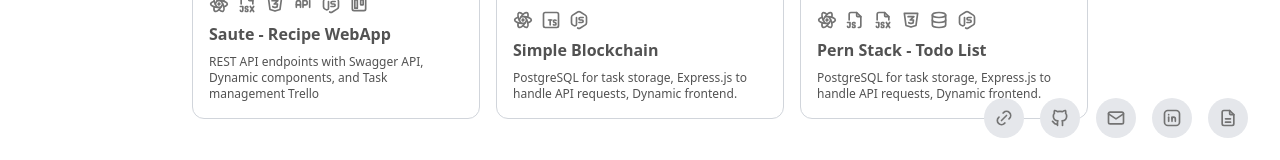
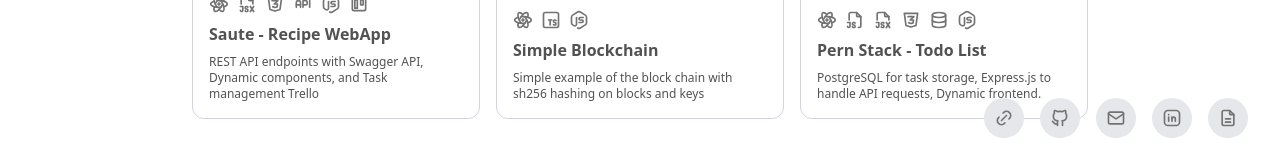
Before and after one commit to skxvtchy/jamesli.dev, a Next.js app: page /projects in a window 1280 px wide. Shown: the part 634-794 px from the top of the page. Built offline with nearby package versions, Linux system fonts and the light colour scheme.

Commit message:
block chain

```diff
--- a/app/projects/Coding.tsx
+++ b/app/projects/Coding.tsx
@@ -175,9 +175,9 @@ const highlighted = [
   },
   {
     title: "Simple Blockchain",
-    link: "",
+    link: "https://github.com/skxvtchy/simple_blockchain",
     description:
-      "PostgreSQL for task storage, Express.js to handle API requests, Dynamic frontend.",
+      "Simple example of the block chain with sh256 hashing on blocks and keys",
     header: (
       <Skeleton>
         <Image
@@ -199,7 +199,7 @@ const highlighted = [
   },
   {
     title: "Pern Stack - Todo List",
-    link: "https://github.com/skxvtchy/chat-messaging",
+    link: "https://github.com/skxvtchy/PERN-todo",
     description:
       "PostgreSQL for task storage, Express.js to handle API requests, Dynamic frontend.",
     header: (
```
